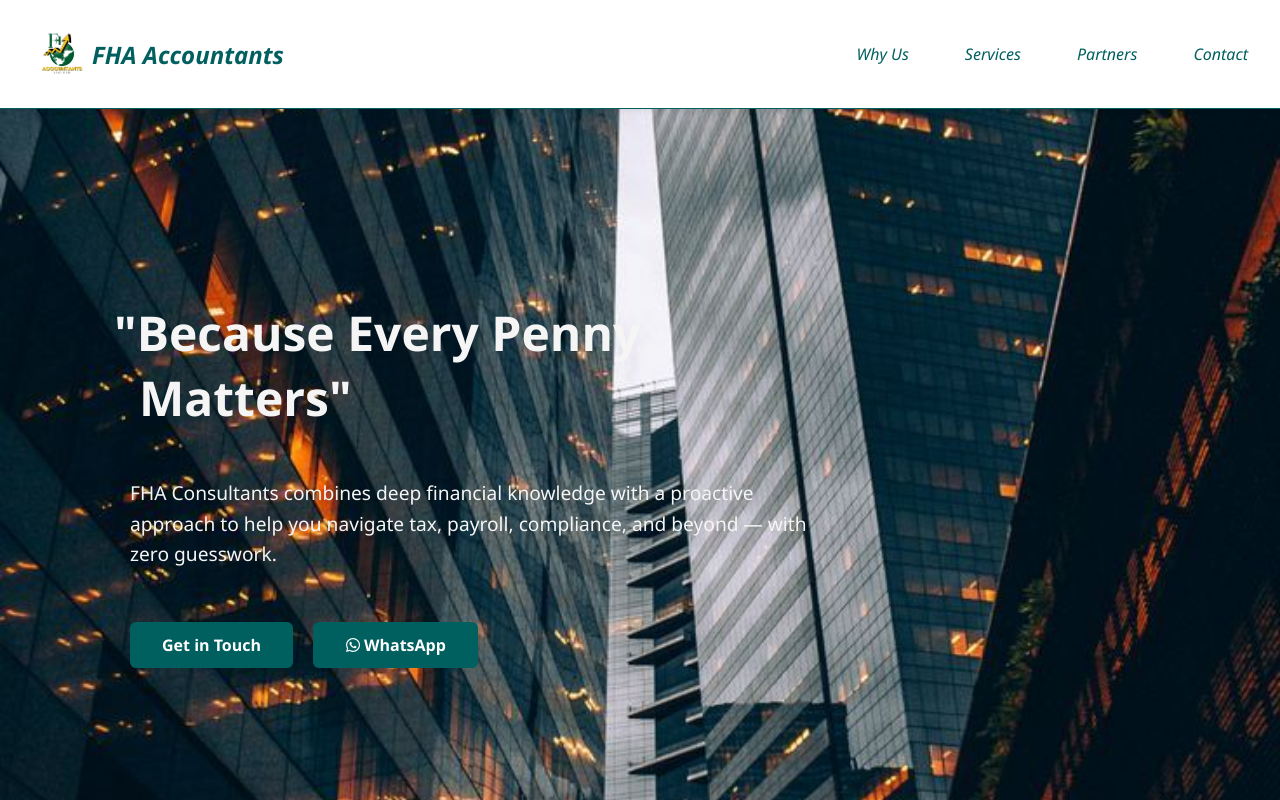
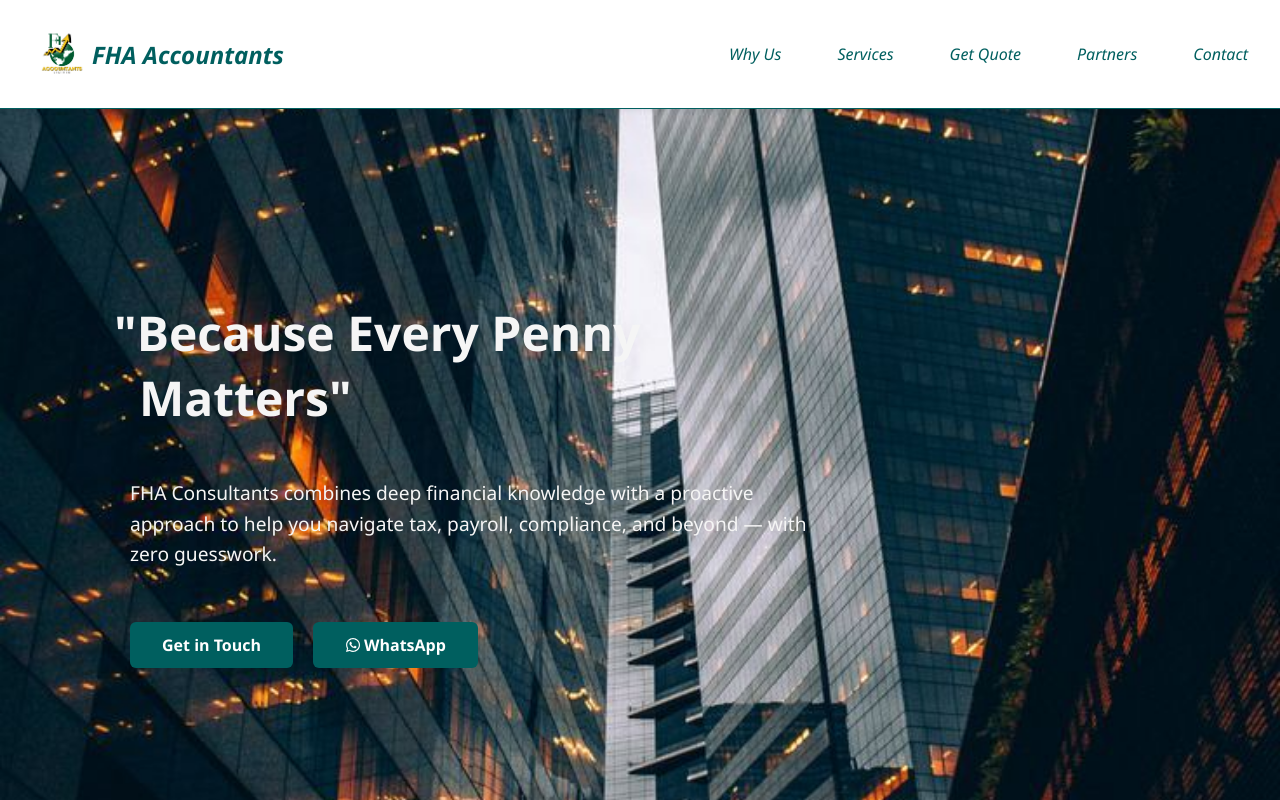
Before and after one commit to Zillehuma626/fha_frontend, a React (Vite) app: page / in a window 1280 px wide. Shown: the top 800 px of the page. Built offline with nearby package versions, Linux system fonts and the light colour scheme.

Commit message:
Update NavbarFHA.jsx

```diff
--- a/src/Components/NavbarFHA.jsx
+++ b/src/Components/NavbarFHA.jsx
@@ -52,11 +52,15 @@ const Navbar = () => {
           <Link to="/services" className="nav-item">Services</Link>
         </li>
         <li className="nav-item-container">
+          <Link to="/quoteSection" className="nav-item">Get Quote</Link>
+        </li>
+        <li className="nav-item-container">
           <Link to="/partners" className="nav-item">Partners</Link>
         </li>
         <li className="nav-item-container">
           <Link to="/contact" className="nav-item">Contact</Link>
         </li>
+
       </ul>
     </nav>
   );
```
